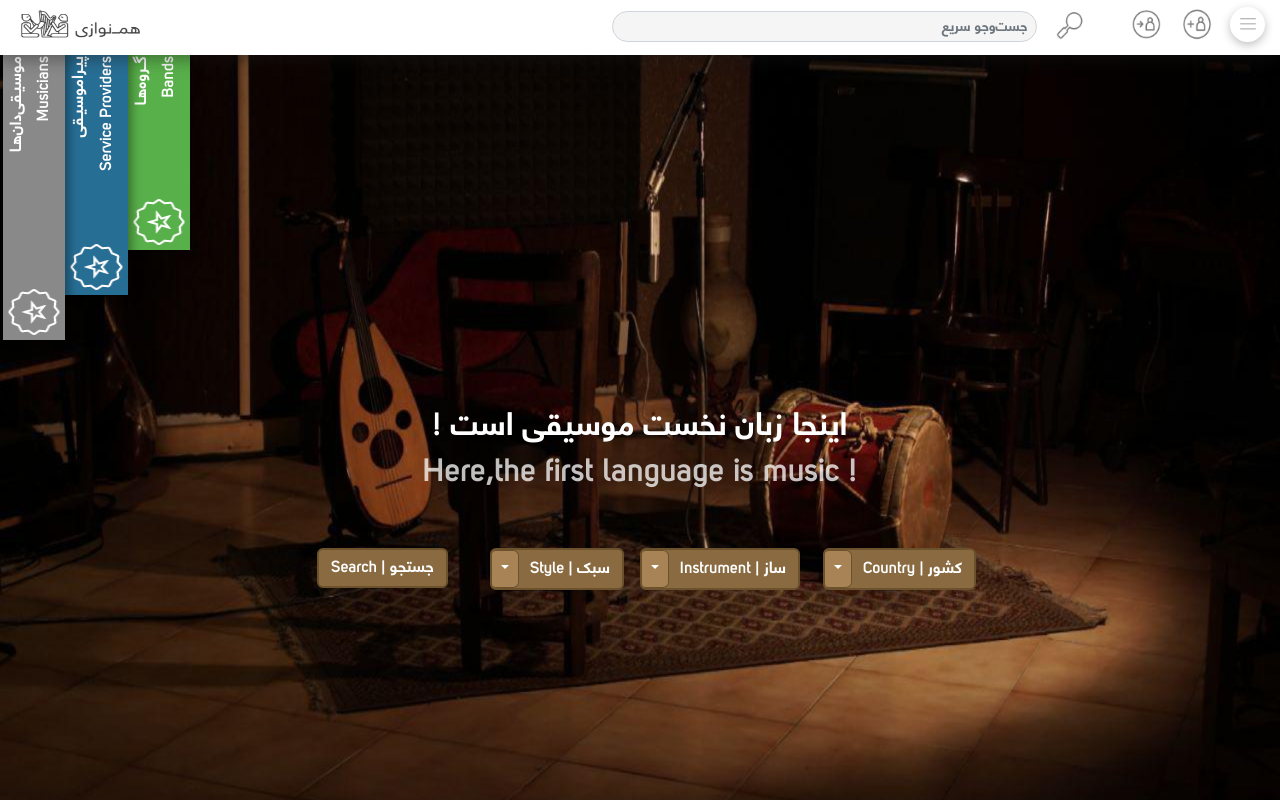
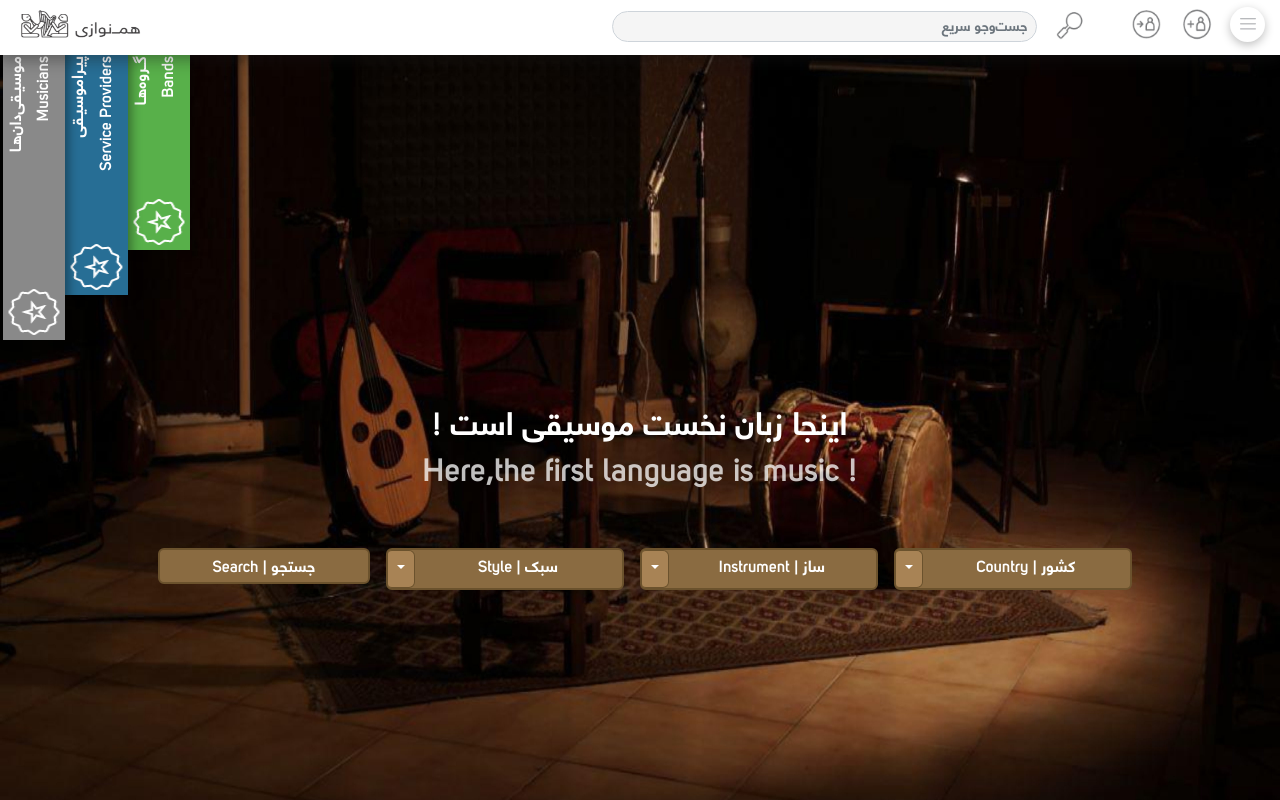
Before and after one commit to DesertFoox/hamnavazi, a React (Create React App) app: page / in a window 1280 px wide. Shown: the top 800 px of the page. Built offline with nearby package versions, Linux system fonts and the light colour scheme.

Commit message:
fix width and height landing

```diff
--- a/src/Assets/Style/Landing.module.scss
+++ b/src/Assets/Style/Landing.module.scss
@@ -1,6 +1,8 @@
 .selectbuttonWidth {
   border: none;
   outline: none;
+  height: 2rem;
+  width: 13rem;
 }
 
 .selectbuttonborder {
```
